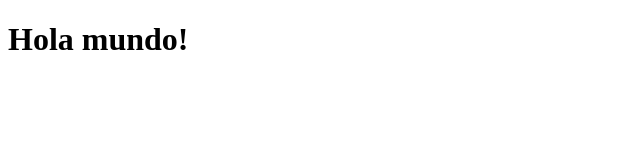
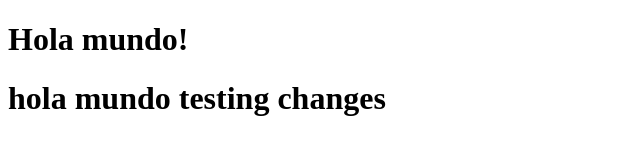
Before and after one commit to ViridianaEM/EJEMPLOBEDU, a plain HTML site: page index.html in a window 1280 px wide. Shown: the whole page, without its empty margins (0-640 px from the left). Drawn offline with Linux system fonts and the light colour scheme.

Commit message:
testing changes

```diff
--- a/index.html
+++ b/index.html
@@ -6,6 +6,7 @@
   <body>
     <div id="una capa">
       <h1>Hola mundo!</h1>
+      <h1>hola mundo testing changes </h1>
     </div>
   </body>
 </HTML>
```
